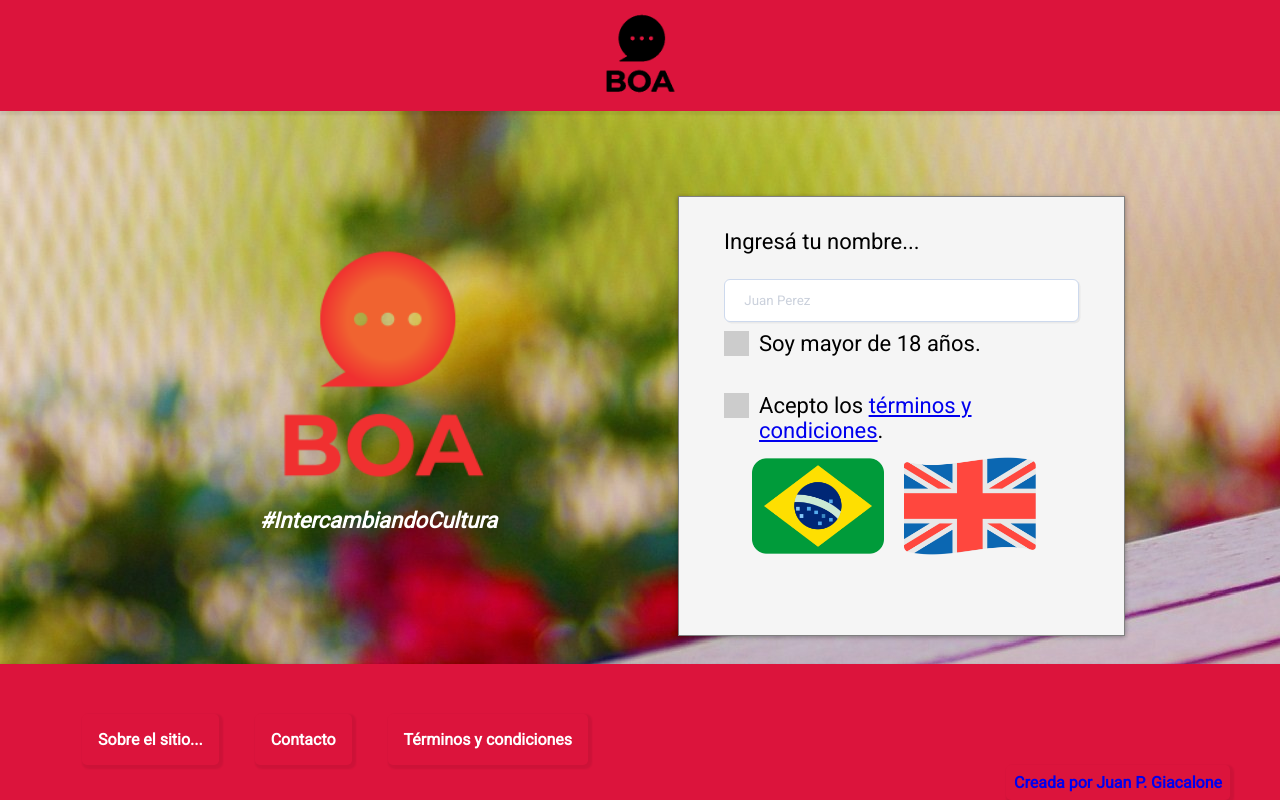
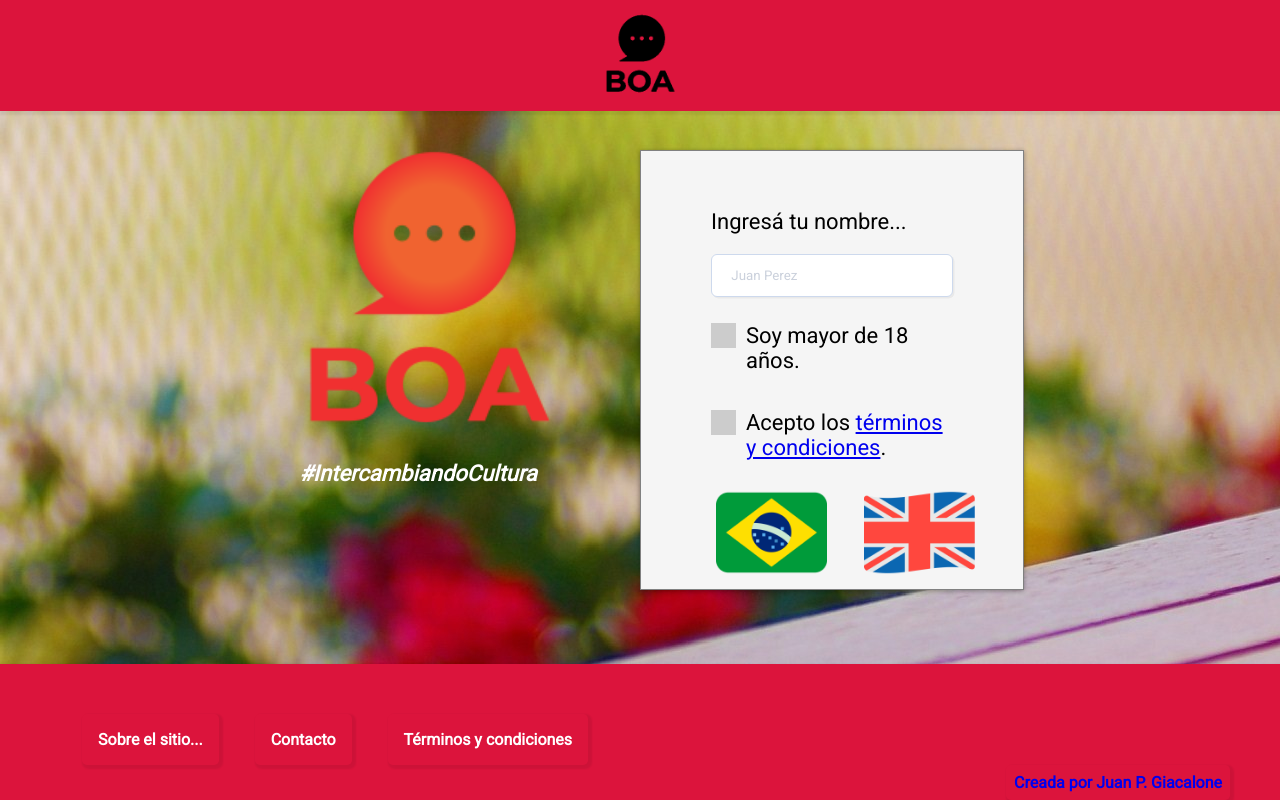
Before and after one commit to JuanGiacalone/BOA-APP, a plain HTML site: page index.html in a window 1280 px wide. Drawn offline with Linux system fonts and the light colour scheme.

Commit message:
fixing divs - new learned methods

```diff
--- a/index.html
+++ b/index.html
@@ -19,9 +19,7 @@
 
     <div class="mi-container">
 
-    <div class="form_envoltorio">
-
-        <div id="logo_izq">
+        <div class="logo_izq">
             <div>
               <a href="/"><img src="/style/logo_boa.png"/></a>
               <div id="hashtag">
@@ -32,6 +30,10 @@
             </div>
 
       </div>
+
+    <div class="form_envoltorio">
+
+
 
         <form class="form_derecha">
 
--- a/style/main.css
+++ b/style/main.css
@@ -31,38 +31,39 @@ body {
 .mi-container
 {
   align-self: center;
-  height: 60vh;
-  width:100vw;
+  height: auto;
+  width:100%;
+  display: flex;
 }
 .form_envoltorio
 {
-  width: 1000px;
-  height: 700px;
+  flex: 2;
+  height: auto;
   margin: auto;
-  display: grid;
-  grid-template-columns: 1fr 1fr;
-  grid-gap: 6vw;
-  padding: 5vh 15px;
+  margin-right: 20vw;
+
 }
 
-#logo_izq{
+.logo_izq{
+  width: fit-content;
   display: flex;
-  justify-content: center;
+  margin-left: 20vw;
+  flex: 2;
   align-items: center;
 }
-#logo_izq img{
+.logo_izq img{
   margin-left: 1.5em;
   text-align: center;
-  width: 200px;
-  height: 200px;
-  transform: scale(1.25);
+  width: 300px;
+  height: 300px;
+
 }
-#logo_izq p
+.logo_izq p
 {
   font-family: 'Roboto', sans-serif;
   text-align: center;
       font-size: 22px;
-      margin-top: 40px;
+      margin-top: 20px;
       font-weight: bold;
       font-style: italic;
 
@@ -79,14 +80,14 @@ body {
   align-items: center;
   justify-content: center;
   margin-top: 10%;
-  padding: 10% 10%;
+  padding: 70px;
   background-color: whitesmoke;
   border-color: grey;
   border-width: 1px;
   border-style: solid;
   box-shadow: 0 1px 6px rgba(0, 0, 0, 0.12), 0 1px 4px rgba(0, 0, 0, 0.24);
-  margin-bottom:10px;
-  height: 500px;
+
+    height: 500px;
 }
 /* PARTE NOMBRE{*/
 #form_nombre
@@ -113,7 +114,8 @@ body {
   width: 100%;
   padding: 8px 16px;
   line-height: 25px;
-  margin-top: 25px;
+  margin-top: 20px;
+  margin-bottom: 2em;
   font-weight: 500;
   font-family: inherit;
   border-radius: 6px;
@@ -213,22 +215,25 @@ a:hover {
 .bandera:hover
 {
   border-color: black;
-  background-color: whitesmoke;
+  background-color: transparent;
   transform: scale(1.25);
   transition: transform .25s ease
 }
 .column_banderas {
     float: left;
-    width: 45%;
-    padding: 10px;
+    height: fit-content;
+    width: 50%;
+    padding: 5px;
   }
+
+#opcion_ingles
+{
+  margin-left: 2em;
+}
 .row_banderas{
-  content: "";
+
     clear: both;
     display: table;
-
-    margin-left: 5%;
-    margin-top: -10%;
   }
   /* } BANDERAS*/
 
@@ -310,11 +315,54 @@ footer{
     background-color: var(--rojo-boa);
 }
 
+/*--- RESPONSIVENESS ---*/
+
+@media screen and (min-height: 657px) {
+
+  .navbar
+  {
+      height: 17vh;
+  }
+  .columna-izquierda
+  {
+      height: auto;
+      margin-top: -10px;
+
+  }
+  .columna-derecha
+  {
+      height: auto;
+
+  }
+  .msg-container
+  {
+      height: auto;
+      margin-top: 2em;
+  }
+  .msg-body
+  {
+      padding: 0px;
+      height: auto;
+      width: auto;
+  }
+  .msg-body-chats
+  {
+      margin: 0px;
+      margin-left: 1em;
+      margin-top: 0.5em;
+      align-self: center;
+  }
+  .msg-footer
+  {
+      height: auto;
+  }
+}
+
 
 
 @media screen and (max-width:1000px) {
 
-  /* make the layout  a single column and add some margin to the wrapper */
+
 
   .mi-container
   {
@@ -377,3 +425,5 @@ footer{
   }
 
 }
+
+/*--- RESPONSIVENESS ---*/
```
Lines whose indentation alone changed are shown as unchanged.
